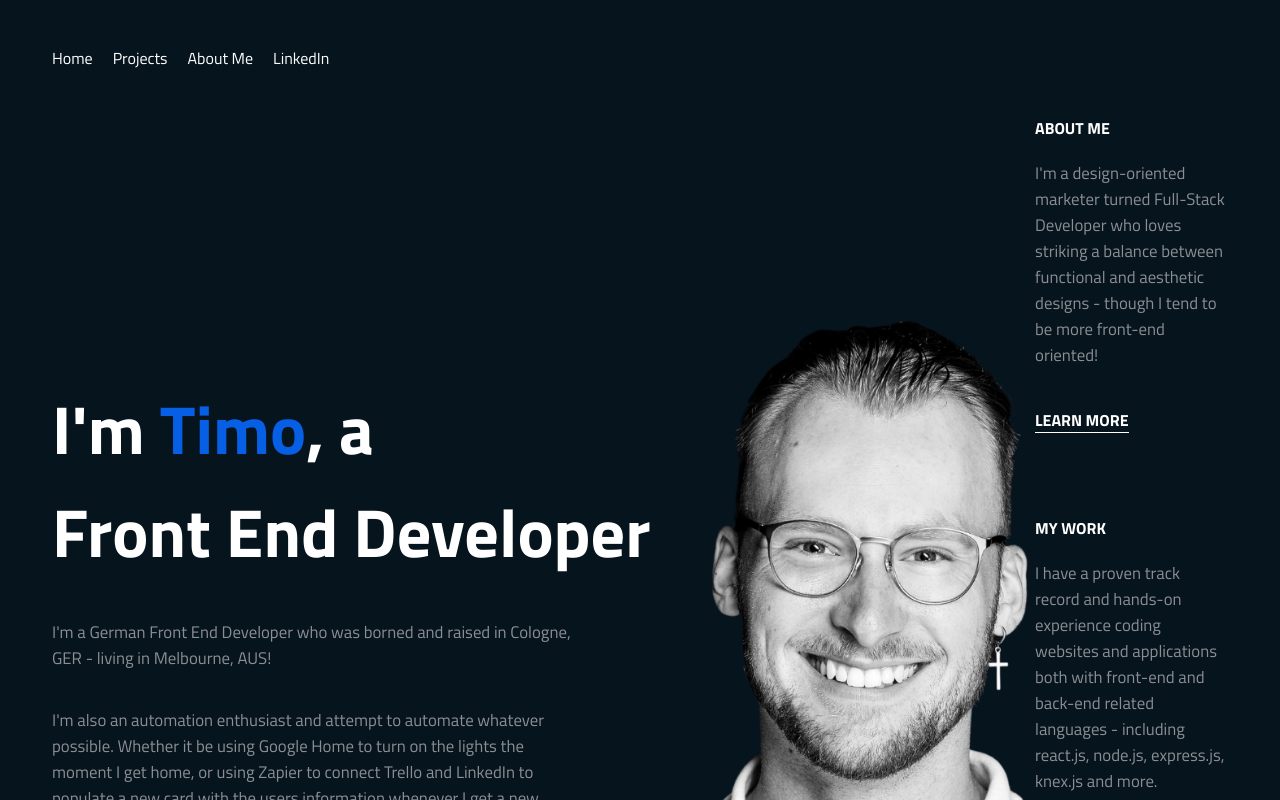
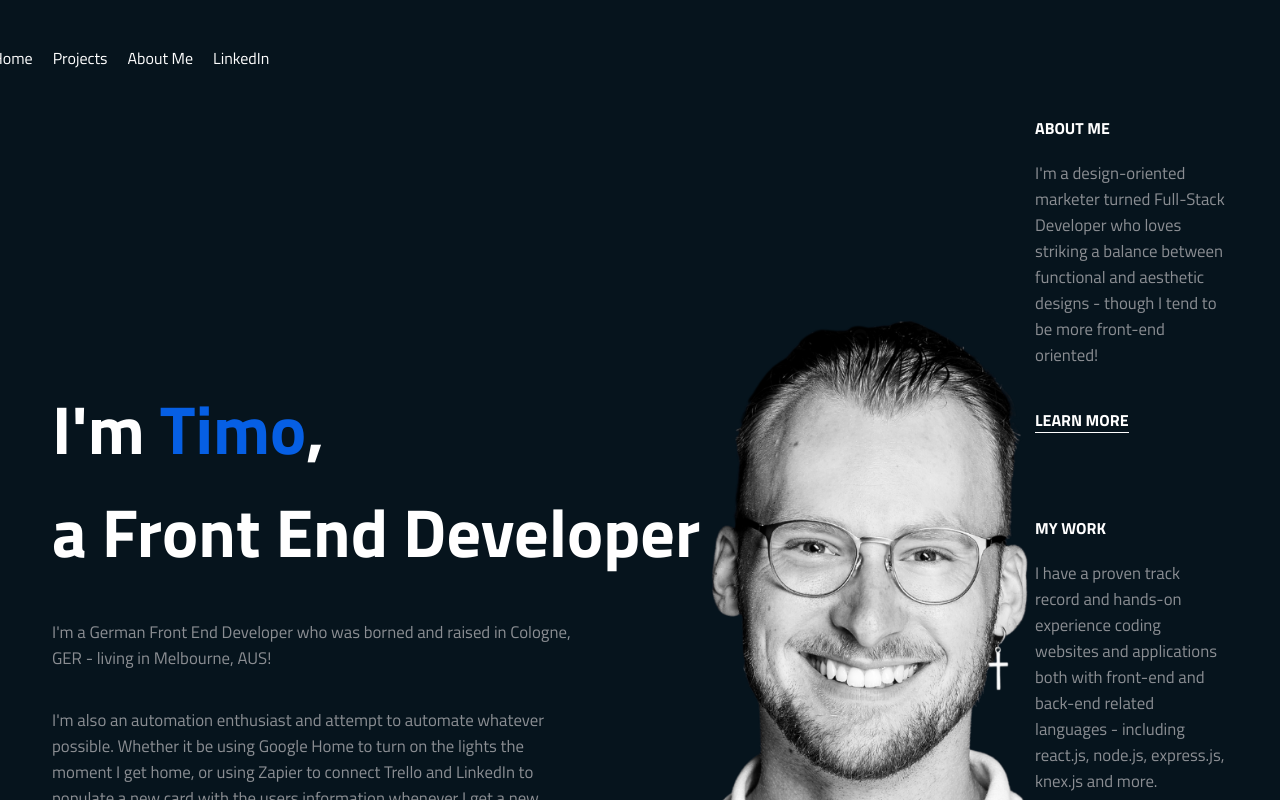
Before and after one commit to timohuennebeck/portfolio-website, a React (Create React App) app: page / in a window 1280 px wide. Shown: the top 800 px of the page. Built offline with nearby package versions, Linux system fonts and the light colour scheme.

Commit message:
add fixed header

```diff
--- a/src/components/HeaderDesktop/HeaderDesktop.scss
+++ b/src/components/HeaderDesktop/HeaderDesktop.scss
@@ -2,12 +2,16 @@
 
 .header-desktop {
     display: flex;
+    max-width: 92.25rem;
+    margin: auto;
 
     &__links {
         display: flex;
         gap: 1.25rem;
         flex: 0.5 1 0;
         list-style-type: none;
+        position: relative;
+        left: -0.5rem;
 
         &-linkedin {
             text-decoration: none;
--- a/src/pages/IntroductionPage/IntroductionPage.jsx
+++ b/src/pages/IntroductionPage/IntroductionPage.jsx
@@ -13,8 +13,8 @@ export default function IntroductionPage() {
             <div className="introduction__sub">
                 <div className="introduction__sub-content">
                     <h1 className="introduction__sub-content-header">
-                        I'm <span className="introduction__sub-content-header-color">Timo</span>, a
-                        <br /> Front End Developer
+                        I'm <span className="introduction__sub-content-header-color">Timo</span>,
+                        <br />a Front End Developer
                     </h1>
                     <p className="introduction__sub-content-paragraph">
                         I'm a German Front End Developer who was borned and raised in Cologne, GER -
--- a/src/pages/IntroductionPage/IntroductionPage.scss
+++ b/src/pages/IntroductionPage/IntroductionPage.scss
@@ -15,6 +15,7 @@
         background-color: $prim-color-1;
         height: 7.25rem;
         top: 0;
+        left: 0;
     }
 
     &__sub {
```
